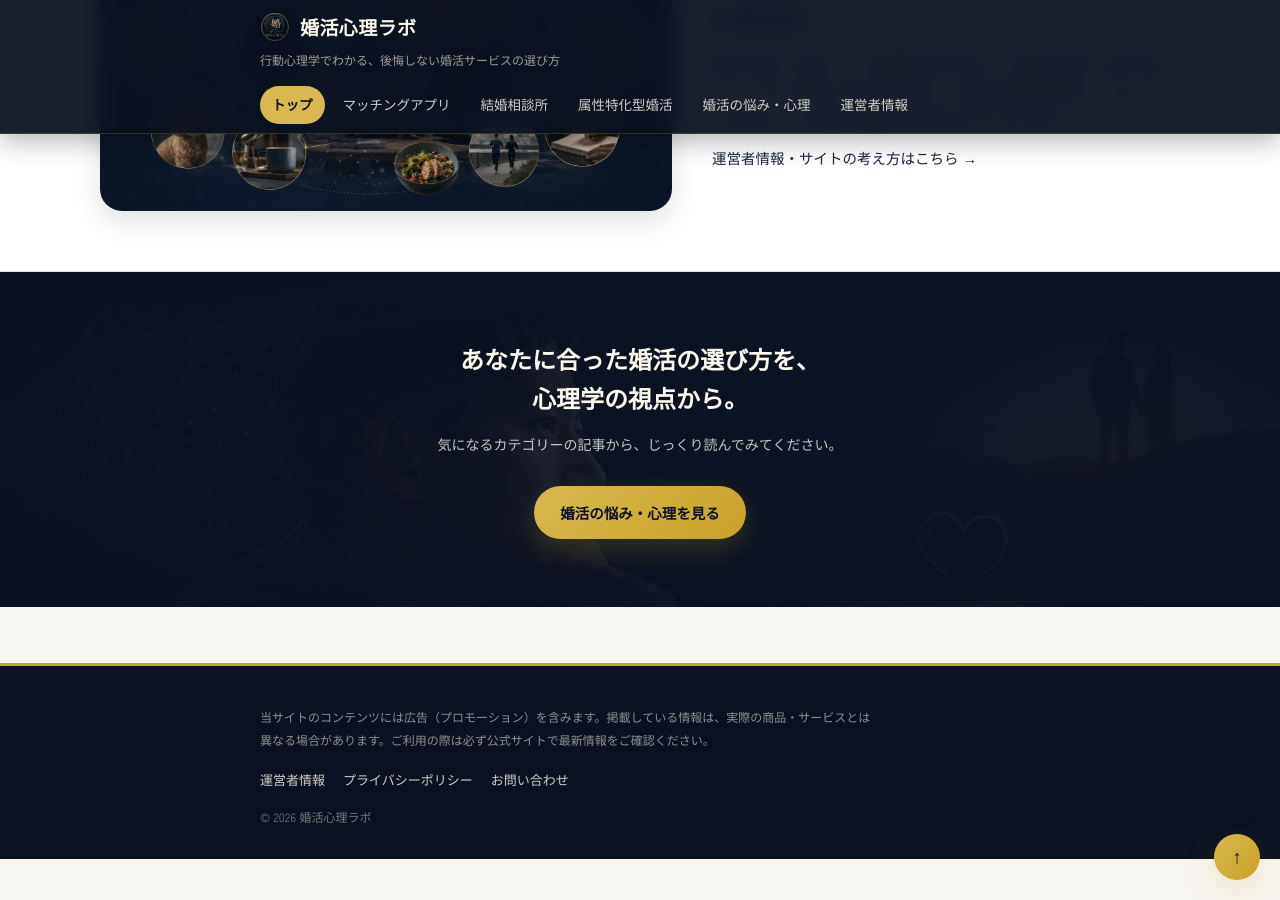
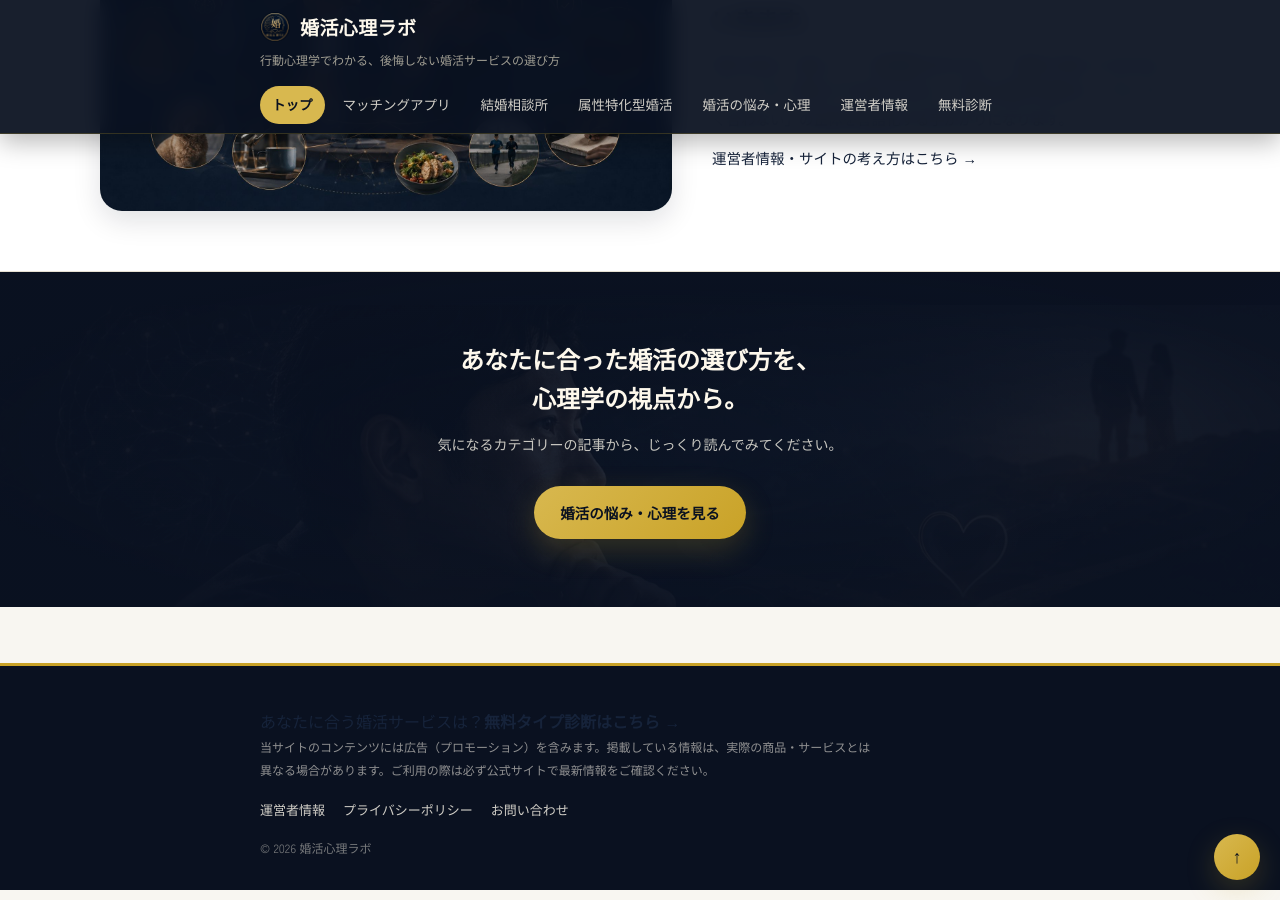
Before and after one commit to consultantshuu0907-afk/konkatsu-psychology-lab, a Jekyll site: the page built from index.md, in a window 1280 px wide and 900 px high, scrolled down 4230 px. Built offline with Jekyll 4.4.1, drawn with Linux system fonts in a browser that asks for light colours.

Commit message:
Add files via upload

```diff
--- a/_includes/footer.html
+++ b/_includes/footer.html
@@ -1,5 +1,8 @@
 <footer class="site-footer">
   <div class="wrap">
+    <a class="footer-shindan-cta" href="{{ '/shindan/' | relative_url }}">
+      <span>あなたに合う婚活サービスは？</span><strong>無料タイプ診断はこちら →</strong>
+    </a>
     <p class="pr-footer-notice">{{ site.pr_notice }}</p>
     <nav class="footer-nav" aria-label="フッターナビゲーション">
       <a href="{{ '/about/' | relative_url }}">運営者情報</a>
--- a/_includes/header.html
+++ b/_includes/header.html
@@ -15,6 +15,7 @@
       <a href="{{ '/category/zokusei-tokka/' | relative_url }}"{% if page.url contains '/category/zokusei-tokka/' %} class="active"{% endif %}>属性特化型婚活</a>
       <a href="{{ '/category/nayami-shinri/' | relative_url }}"{% if page.url contains '/category/nayami-shinri/' %} class="active"{% endif %}>婚活の悩み・心理</a>
       <a href="{{ '/about/' | relative_url }}"{% if page.url == '/about/' %} class="active"{% endif %}>運営者情報</a>
+      <a class="nav-cta{% if page.url == '/shindan/' %} active{% endif %}" href="{{ '/shindan/' | relative_url }}">無料診断</a>
     </nav>
   </div>
 </header>
```
